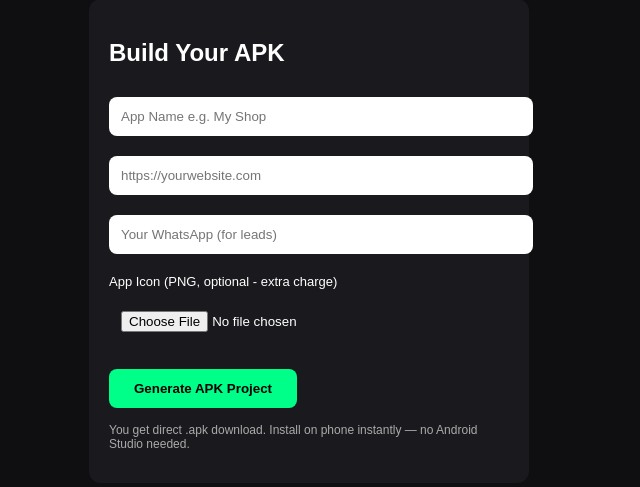
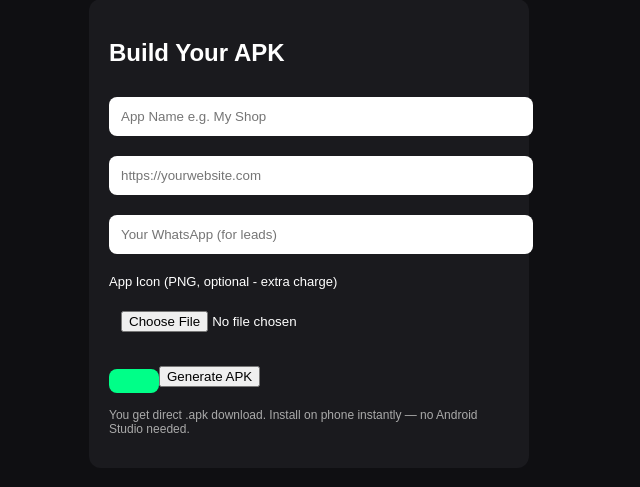
Before and after one commit to Topshugar/Clearcodesystem, a Flask app: page /builder in a window 1280 px wide. Shown: the part 89-576 px from the top of the page, without its empty margins (331-971 px from the left). Run offline with Flask 3, Linux system fonts and the light colour scheme.

Commit message:
Update builder.html

```diff
--- a/templates/builder.html
+++ b/templates/builder.html
@@ -8,6 +8,6 @@
 <input name="phone" placeholder="Your WhatsApp (for leads)">
 <label style="font-size:13px;margin-top:10px;display:block">App Icon (PNG, optional - extra charge)</label>
 <input type="file" name="icon" accept=".png,.jpg,.jpeg">
-<button type="submit" class="btn primary" style="margin-top:15px">Generate APK Project</button>
+<button type="submit" class="btn primary" style="margin-top:15px"><button>Generate APK</button></button>
 </form><p style="font-size:12px;margin-top:15px;color:#aaa">You get direct .apk download. Install on phone instantly — no Android Studio needed.</p>
 </section></body></html>
```
